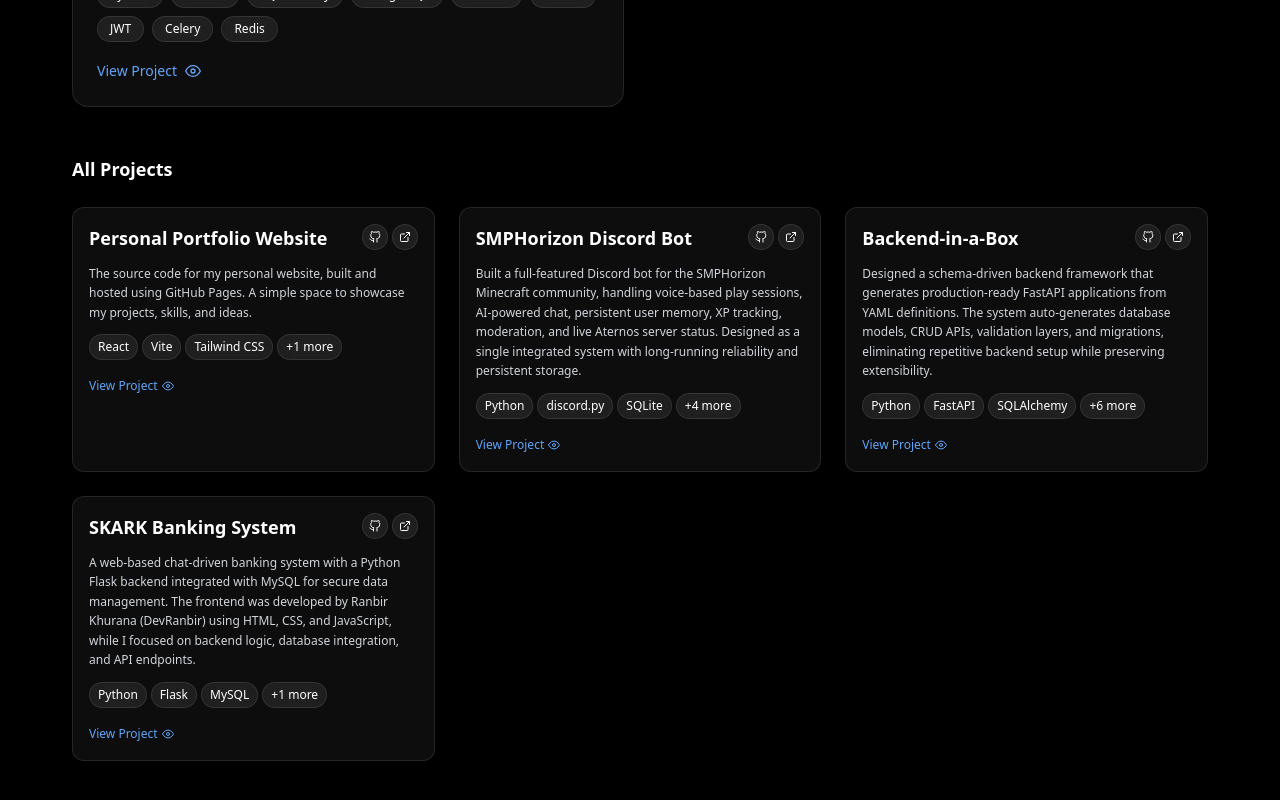
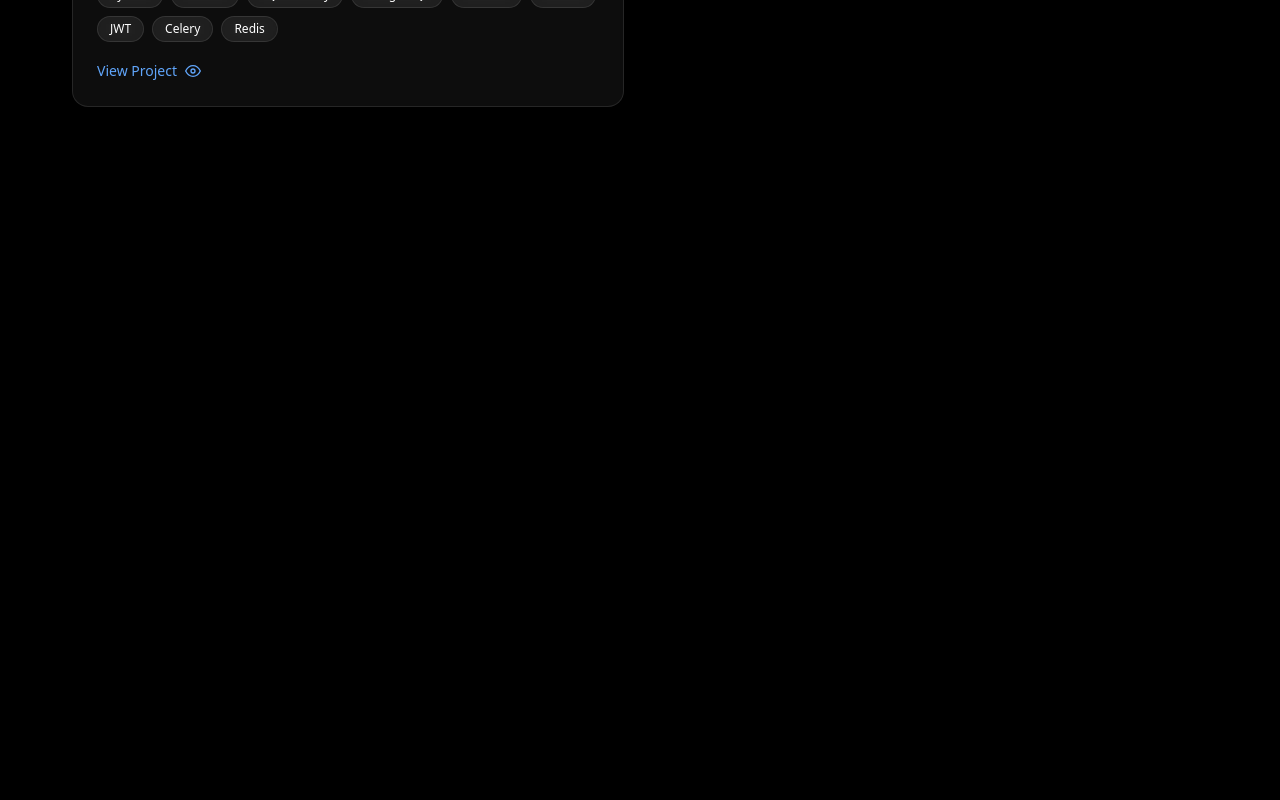
Before and after one commit to SarabdeepSBilkhu/SarabdeepSBilkhu.github.io, a React (Vite) app: page /projects in a window 1280 px wide. Shown: the part 986-1786 px from the top of the page. After the commit the page ends 1205 px from the top, so only its background shows below. Built offline with nearby package versions, Linux system fonts and the light colour scheme.

Commit message:
Minor Fixes

```diff
--- a/src/pages/Experience.jsx
+++ b/src/pages/Experience.jsx
@@ -8,30 +8,22 @@ import {
 import {
   SiTailwindcss,
   SiJavascript,
-  SiNextdotjs,
-  SiOpenai,
-  SiMongodb,
   SiNodedotjs,
   SiTypescript,
-  SiPostgresql,
 } from "react-icons/si";
 import { motion } from "framer-motion";
 
 const Experience = () => {
   const skills = [
-    { name: "React", icon: FaReact, color: "text-cyan-400" },
-    { name: "Next.js", icon: SiNextdotjs, color: "text-white" },
-    { name: "JavaScript", icon: SiJavascript, color: "text-yellow-400" },
-    { name: "TypeScript", icon: SiTypescript, color: "text-blue-500" },
     { name: "Python", icon: FaPython, color: "text-blue-300" },
-    { name: "Node.js", icon: SiNodedotjs, color: "text-green-500" },
     { name: "HTML5", icon: FaHtml5, color: "text-orange-500" },
     { name: "CSS3", icon: FaCss3Alt, color: "text-blue-500" },
+    { name: "JavaScript", icon: SiJavascript, color: "text-yellow-400" },
     { name: "Tailwind", icon: SiTailwindcss, color: "text-teal-300" },
+    { name: "React", icon: FaReact, color: "text-cyan-400" },
+    { name: "TypeScript", icon: SiTypescript, color: "text-blue-500" },
+    { name: "Node.js", icon: SiNodedotjs, color: "text-green-500" },
     { name: "Git", icon: FaGitAlt, color: "text-orange-400" },
-    { name: "MongoDB", icon: SiMongodb, color: "text-green-400" },
-    { name: "PostgreSQL", icon: SiPostgresql, color: "text-blue-400" },
-    { name: "OpenAI", icon: SiOpenai, color: "text-green-400" },
   ];
 
   const experiences = [
--- a/src/pages/Projects.jsx
+++ b/src/pages/Projects.jsx
@@ -193,86 +193,6 @@ const Projects = () => {
           ))}
         </motion.div>
       </motion.div>
-
-      {/* All Projects Grid */}
-      <motion.div
-        initial={{ opacity: 0 }}
-        animate={{ opacity: 1 }}
-        transition={{ duration: 0.8, delay: 0.4 }}
-      >
-        <h3 className="text-lg font-semibold mb-6 text-white">All Projects</h3>
-        <motion.div
-          className="grid grid-cols-1 sm:grid-cols-2 lg:grid-cols-3 gap-4 md:gap-6"
-          variants={containerVariants}
-          initial="hidden"
-          animate="visible"
-        >
-          {projectList.map((project, index) => (
-            <motion.div
-              key={index}
-              variants={cardVariants}
-              className="group relative overflow-hidden rounded-xl border border-white/10 backdrop-blur-md
-                bg-white/5 hover:bg-white/10 transition-all duration-300 card-hover"
-            >
-              <div className="p-4">
-                <div className="flex items-start justify-between mb-3">
-                  <h3 className="text-lg font-semibold">{project.title}</h3>
-                  <div className="flex gap-1">
-                    <motion.a
-                      href={project.github}
-                      target="_blank"
-                      rel="noopener noreferrer"
-                      className="p-1.5 rounded-full glass-effect hover:bg-white/10 transition-all duration-300"
-                      whileHover={{ scale: 1.1 }}
-                      whileTap={{ scale: 0.9 }}
-                    >
-                      <FiGithub className="w-3 h-3" />
-                    </motion.a>
-                    <motion.a
-                      href={project.link}
-                      target="_blank"
-                      rel="noopener noreferrer"
-                      className="p-1.5 rounded-full glass-effect hover:bg-white/10 transition-all duration-300"
-                      whileHover={{ scale: 1.1 }}
-                      whileTap={{ scale: 0.9 }}
-                    >
-                      <FiExternalLink className="w-3 h-3" />
-                    </motion.a>
-                  </div>
-                </div>
-
-                <p className="text-xs text-gray-300 mb-3 leading-relaxed">{project.description}</p>
-
-                <div className="flex flex-wrap gap-1 mb-3">
-                  {project.technologies.slice(0, 3).map((tech, techIndex) => (
-                    <span
-                      key={techIndex}
-                      className="px-2 py-1 text-xs rounded-full glass-effect border border-white/10"
-                    >
-                      {tech}
-                    </span>
-                  ))}
-                  {project.technologies.length > 3 && (
-                    <span className="px-2 py-1 text-xs rounded-full glass-effect border border-white/10">
-                      +{project.technologies.length - 3} more
-                    </span>
-                  )}
-                </div>
-
-                <motion.a
-                  href={project.link}
-                  target="_blank"
-                  rel="noopener noreferrer"
-                  className="inline-flex items-center gap-1 text-xs text-blue-400 hover:text-blue-300 transition-colors duration-300"
-                  whileHover={{ x: 3 }}
-                >
-                  View Project <FiEye className="w-3 h-3" />
-                </motion.a>
-              </div>
-            </motion.div>
-          ))}
-        </motion.div>
-      </motion.div>
     </section>
   );
 };
```
